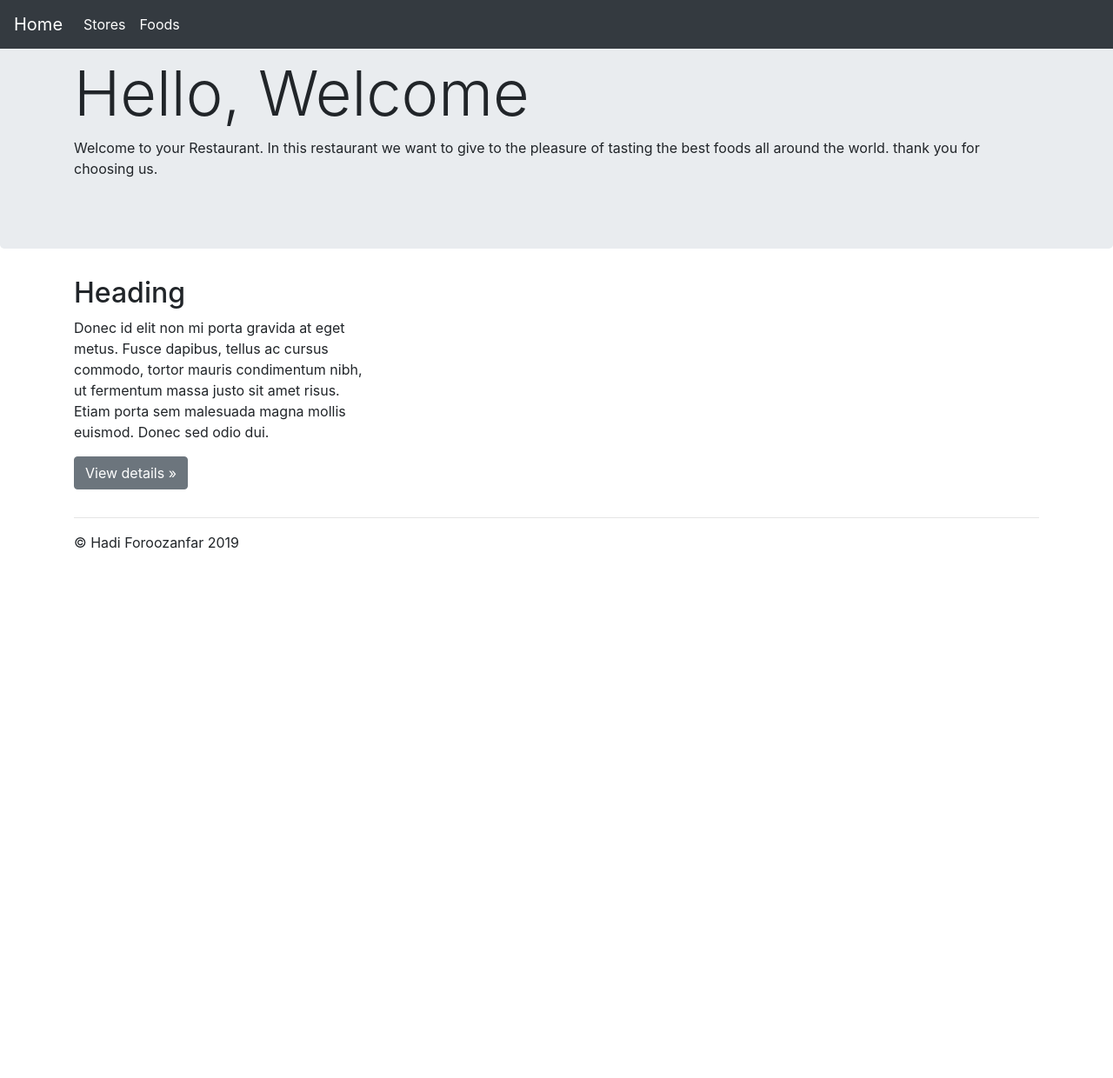
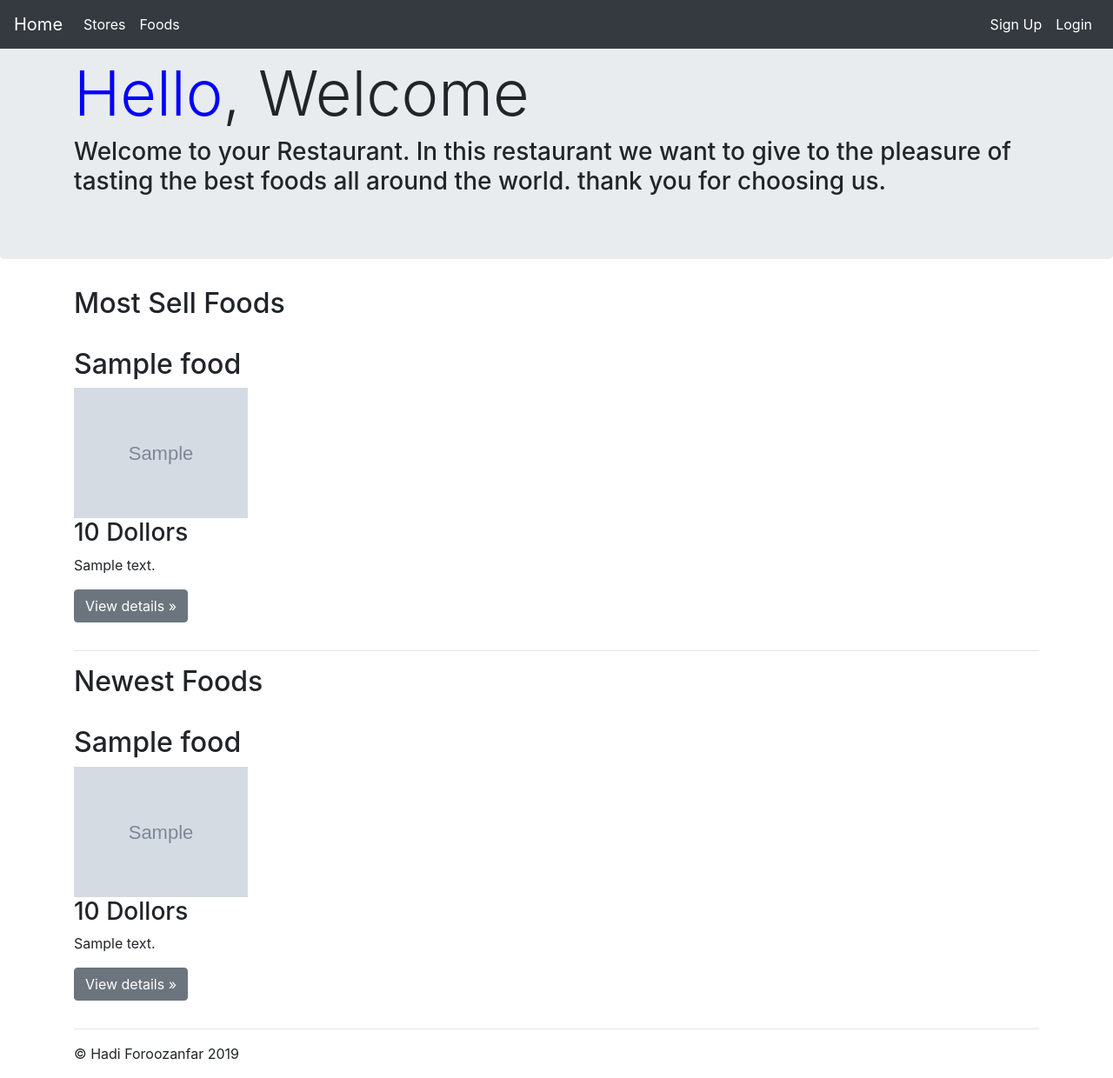
Before and after one commit to hdforoozan/Restaurant-project, a Django app: template Restaurant/templates/home.html in a window 1280 px wide. Shown: the whole page at 87% size. Before the commit the page ends 631 px from the top, so only its background shows below. Run offline with Django 3.2, Linux system fonts and the light colour scheme; the template is opened without the code that fills it: most values are stand-ins (such as "Sample title", 1, 10 or a date in 2020); grey boxes marked "Sample" are stand-in pictures; some libraries are stand-ins or nearby versions.

Commit message:
Made some changes in store and food models apps and polishing the home page

```diff
--- a/Food/models.py
+++ b/Food/models.py
@@ -7,7 +7,8 @@ class Food(models.Model):
 	name = models.CharField(max_length=200)
 	description = models.TextField(null=True)
 	image = models.ImageField(upload_to='images/',null=True)
-	price = models.CharField(max_length=200)
+	pub_date = models.DateTimeField(auto_now=False)
+	price = models.PositiveIntegerField()
 	detail = models.CharField(max_length=400)
 
 	def __str__(self):
--- a/Restaurant/templates/base.html
+++ b/Restaurant/templates/base.html
@@ -49,6 +49,14 @@
         <a class="nav-link active" href="{% url 'food-list' %}">Foods</a>
       </li>
     </ul>
+    <ul class="navbar-nav ml-auto">
+      <li class="nav-item">
+        <a class="nav-link active" href="#">Sign Up</a>
+      </li>
+      <li class="nav-item">
+        <a class="nav-link active" href="#">Login</a>
+      </li>
+    </ul>
   </div>
 </nav>
 {% endblock %}
@@ -58,7 +66,7 @@
   <div class="jumbotron">
     <div class="container">
       <h1 class="display-3">Hello, Welcome</h1>
-      <p>Welcome to your Restaurant. In this restaurant we want to give to the pleasure of tasting the best foods all around the world. thank you for choosing us.</p>
+      <h3>Welcome to your Restaurant. In this restaurant we want to give to the pleasure of tasting the best foods all around the world. thank you for choosing us.</h3>
     </div>
   </div>
 
--- a/Restaurant/templates/home.html
+++ b/Restaurant/templates/home.html
@@ -7,7 +7,45 @@
 
 
 {% block content %}
-  {{ block.super }}
+  <main role="main">
+  <div class="jumbotron">
+    <div class="container">
+      <h1 class="display-3"><span style="color:blue">Hello</span>, Welcome</h1>
+      <h3>Welcome to your Restaurant. In this restaurant we want to give to the pleasure of tasting the best foods all around the world. thank you for choosing us.</h3>
+    </div>
+  </div>
+
+  <div class="container">
+    <!-- Example row of columns -->
+    <h2>Most Sell Foods</h2>
+    <br>
+    <div class="row">
+    {% for food in most_sell_foods %}
+      <div class="col-md-4">
+        <h2>{{ food.name }}</h2>
+        <img src="{{ food.image.url }}" class="img-fluid" height="200" width="200" />
+        <h3>{{ food.price }} Dollors</h3>
+        <p>{{ food.detail }}</p>
+        <p><a class="btn btn-secondary" href="{% url 'food-detail' food.pk %}" role="button">View details &raquo;</a></p>
+      </div>
+    {% endfor %}
+    </div>
+    <hr>
+    <h2>Newest Foods</h2>
+    <br>
+    <div class="row">
+    {% for food in newest_foods %}
+      <div class="col-md-4">
+        <h2>{{ food.name }}</h2>
+        <img src="{{ food.image.url }}" class="img-fluid" height="200" width="200" />
+        <h3>{{ food.price }} Dollors</h3>
+        <p>{{ food.detail }}</p>
+        <p><a class="btn btn-secondary" href="{% url 'food-detail' food.pk %}" role="button">View details &raquo;</a></p>
+      </div>
+    {% endfor %}
+    </div>
+    <hr>
+  </div> <!-- /container -->
 {% endblock %}
 
 
--- a/Store/models.py
+++ b/Store/models.py
@@ -6,6 +6,7 @@ class Manager(models.Model):
 	name = models.CharField(max_length=200)
 	address = models.CharField(max_length=300)
 	phone_num = models.CharField(max_length=50)
+	pub_date = models.DateTimeField(auto_now=False)
 
 	def __str__(self):
 		return self.name
@@ -15,6 +16,7 @@ class Store(models.Model):
 	manager = models.OneToOneField(Manager,on_delete=models.CASCADE,null=True)
 	foods = models.ManyToManyField(Food)
 	branch_num = models.PositiveIntegerField()
+	pub_date = models.DateTimeField(auto_now=False)
 	address = models.CharField(max_length=300)
 
 	def __str__(self):
@@ -25,3 +27,4 @@ class Employee(models.Model):
 	name = models.CharField(max_length=200)
 	address = models.CharField(max_length=300)
 	phone_num = models.CharField(max_length=50)
+	pub_date = models.DateTimeField(auto_now=False)
```
Also changed, not shown: Store/views.py (+7 -2 lines), Food/migrations/0005_auto_20190403_1721.py (added), Food/migrations/0006_food_pub_date.py (added), Food/migrations/0007_auto_20190403_1801.py (added), Store/migrations/0006_auto_20190403_1756.py (added), Store/migrations/0007_auto_20190403_1759.py (added), Store/migrations/0008_auto_20190403_1801.py (added).
